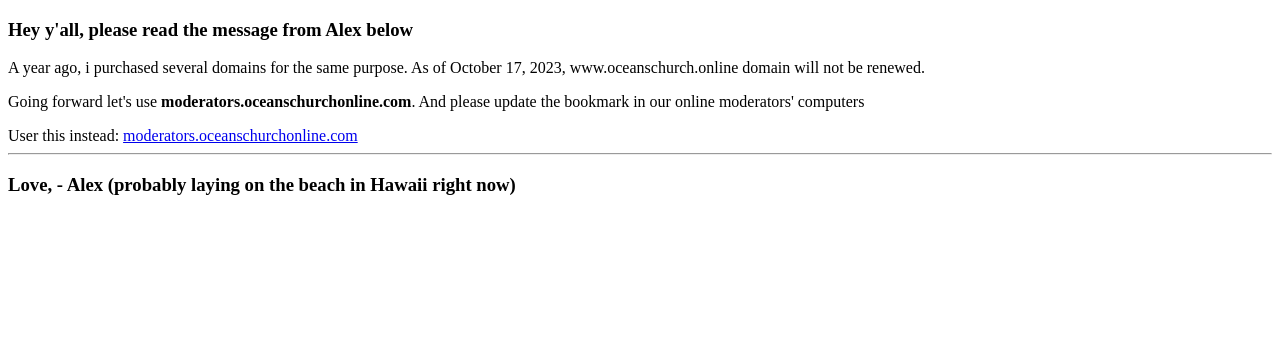
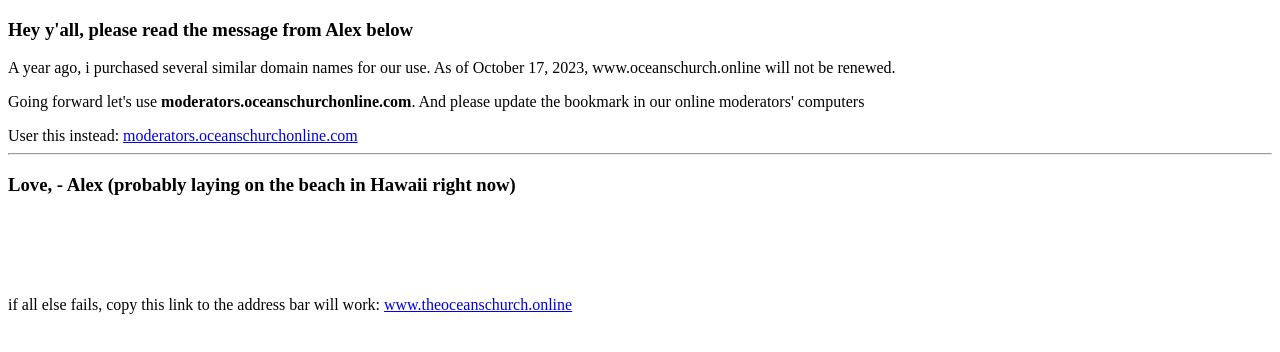
Before and after one commit to ayang726/oceansonline, a website: page index.html in a window 1280 px wide. Drawn offline with Linux system fonts and the light colour scheme.

Commit message:
adding a backup method

```diff
--- a/index.html
+++ b/index.html
@@ -8,9 +8,8 @@
     <body>
         <h3>Hey y'all, please read the message from Alex below</h3>
         <p>
-            A year ago, i purchased several domains for the same purpose. As of
-            October 17, 2023, www.oceanschurch.online domain will not be
-            renewed.
+            A year ago, i purchased several similar domain names for our use. As
+            of October 17, 2023, www.oceanschurch.online will not be renewed.
         </p>
         <p>
             Going forward let's use
@@ -25,5 +24,11 @@
         </div>
         <hr />
         <h3>Love, - Alex (probably laying on the beach in Hawaii right now)</h3>
+        <p style="margin-top: auto; margin-top: 100px">
+            if all else fails, copy this link to the address bar will work:
+            <a href="http://www.theoceanschurch.online"
+                >www.theoceanschurch.online</a
+            >
+        </p>
     </body>
 </html>
```
